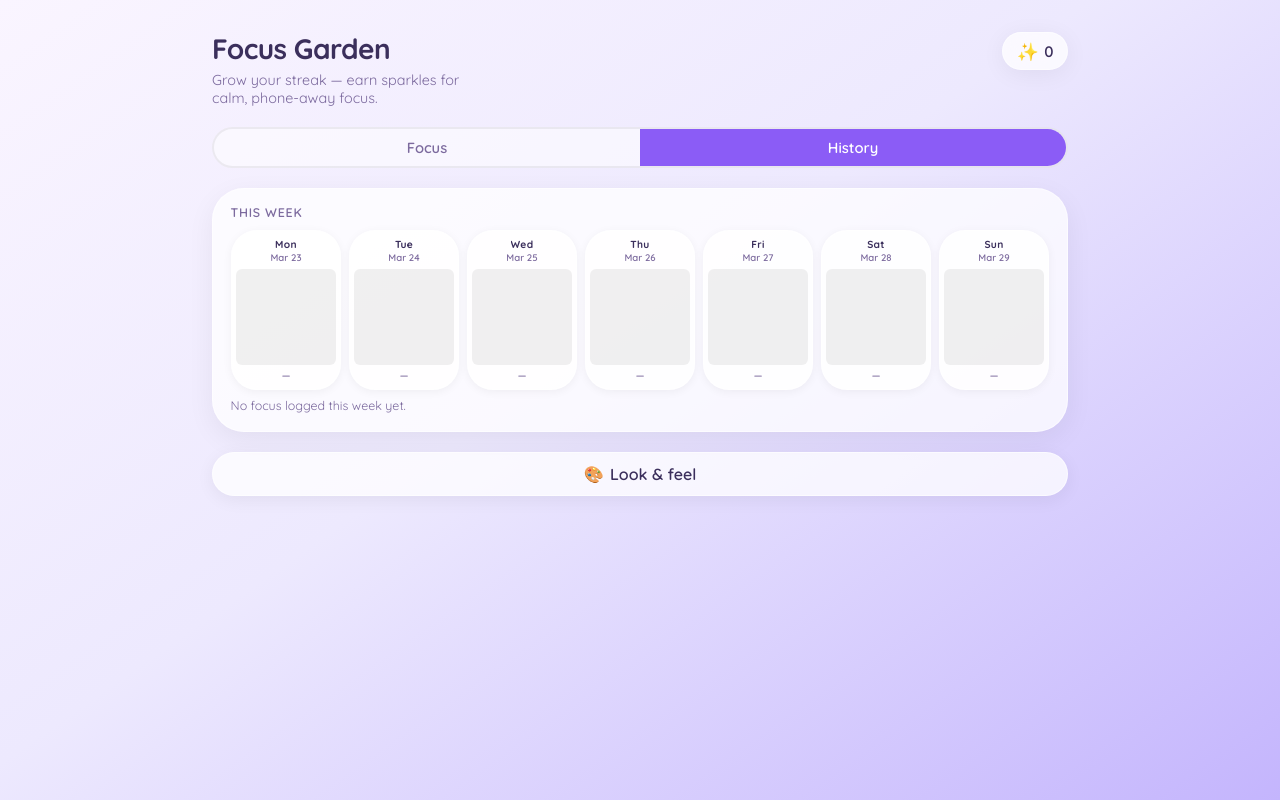
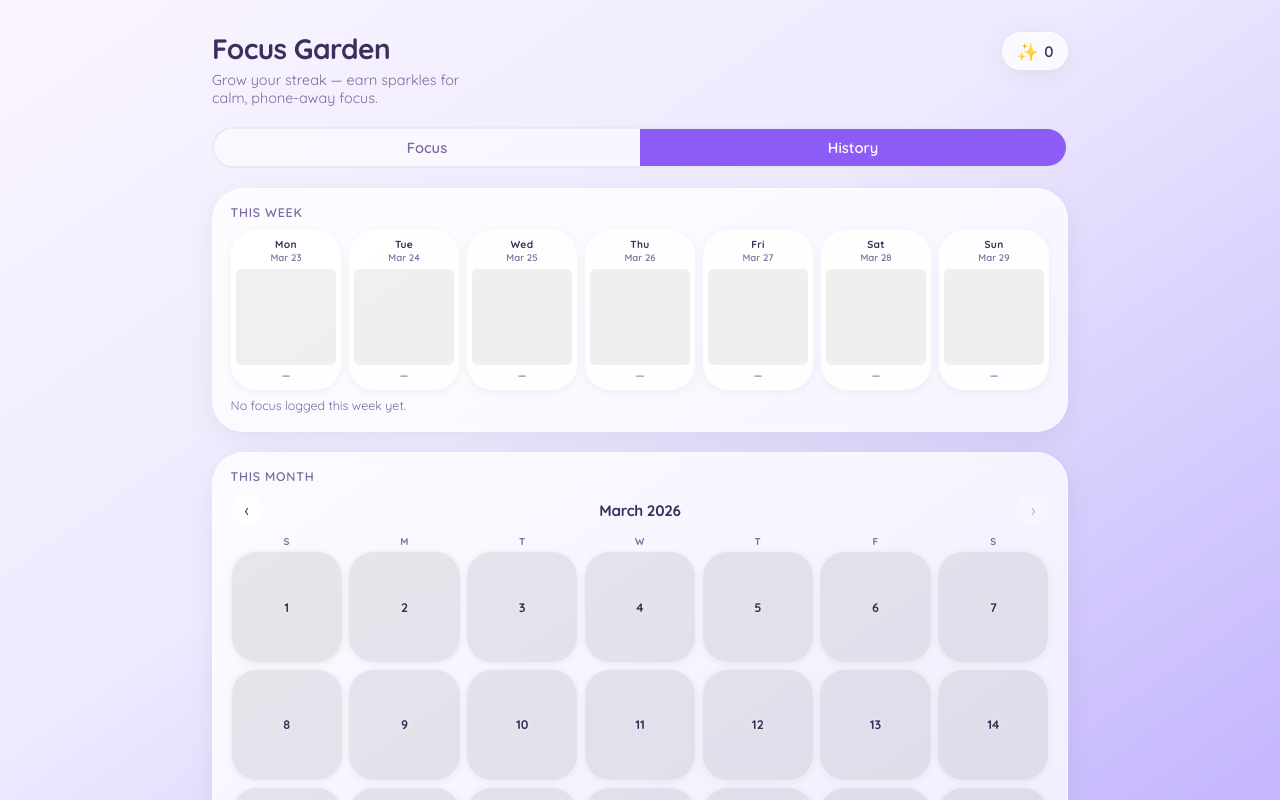
Before and after one commit to ik41002/Focus-app, a React (Vite) app: page / in a window 1280 px wide. Both pictures are taken after a click on the tab "History". Shown: the top 800 px of the page. Built offline with nearby package versions, Linux system fonts and the light colour scheme.

Commit message:
added a monthly heatmap

```diff
--- a/src/App.css
+++ b/src/App.css
@@ -593,6 +593,126 @@
   color: var(--color-muted);
 }
 
+/* Month heatmap (calendar grid) */
+.focus-month {
+  width: 100%;
+}
+
+.focus-month__toolbar {
+  display: flex;
+  align-items: center;
+  justify-content: space-between;
+  gap: 0.5rem;
+  margin-bottom: 0.55rem;
+}
+
+.focus-month__label {
+  flex: 1;
+  text-align: center;
+  font-size: 0.95rem;
+  font-weight: 700;
+  letter-spacing: -0.02em;
+  color: var(--color-text);
+}
+
+.focus-month__nav {
+  flex: 0 0 auto;
+  width: 2rem;
+  height: 2rem;
+  padding: 0;
+  border-radius: var(--radius-md);
+  border: 1px solid rgba(255, 255, 255, 0.55);
+  background: color-mix(in srgb, var(--color-surface) 78%, white);
+  color: var(--color-text);
+  font-size: 1.1rem;
+  line-height: 1;
+  cursor: pointer;
+  transition: background 0.15s ease, border-color 0.15s ease;
+}
+
+.focus-month__nav:hover:not(:disabled) {
+  background: color-mix(in srgb, var(--color-accent) 18%, white);
+  border-color: color-mix(in srgb, var(--color-accent) 35%, white);
+}
+
+.focus-month__nav:disabled {
+  opacity: 0.35;
+  cursor: not-allowed;
+}
+
+.focus-month__weekdays {
+  display: grid;
+  grid-template-columns: repeat(7, minmax(0, 1fr));
+  gap: 0.35rem;
+  margin-bottom: 0.25rem;
+}
+
+.focus-month__weekday {
+  text-align: center;
+  font-size: 0.62rem;
+  font-weight: 700;
+  letter-spacing: 0.04em;
+  color: var(--color-muted);
+  text-transform: uppercase;
+}
+
+.focus-month__grid {
+  display: grid;
+  grid-template-columns: repeat(7, minmax(0, 1fr));
+  gap: 0.35rem;
+}
+
+.focus-month__cell {
+  aspect-ratio: 1;
+  min-width: 0;
+  border-radius: var(--radius-md);
+}
+
+.focus-month__cell--pad {
+  visibility: hidden;
+  pointer-events: none;
+}
+
+.focus-month__cell--day {
+  display: flex;
+  align-items: center;
+  justify-content: center;
+  border: 1px solid rgba(255, 255, 255, 0.45);
+  box-shadow: 0 1px 6px rgba(0, 0, 0, 0.05);
+  background: color-mix(
+    in srgb,
+    var(--color-accent) calc(var(--heat, 0) * 92%),
+    rgba(0, 0, 0, 0.08)
+  );
+  transition: transform 0.12s ease, border-color 0.12s ease, box-shadow 0.12s ease;
+}
+
+.focus-month__cell--day:hover {
+  transform: scale(1.04);
+  border-color: color-mix(in srgb, var(--color-accent) 45%, white);
+  box-shadow: 0 2px 10px rgba(0, 0, 0, 0.08);
+  z-index: 1;
+}
+
+.focus-month__cell--today {
+  outline: 2px solid color-mix(in srgb, var(--color-accent) 70%, var(--color-text));
+  outline-offset: 1px;
+}
+
+.focus-month__day-num {
+  font-size: clamp(0.62rem, 2.8vw, 0.78rem);
+  font-weight: 700;
+  font-variant-numeric: tabular-nums;
+  color: var(--color-text);
+  text-shadow: 0 0 6px rgba(255, 255, 255, 0.75);
+}
+
+.focus-month__hint {
+  margin: 0.55rem 0 0;
+  font-size: 0.78rem;
+  color: var(--color-muted);
+}
+
 .recent-sessions {
   position: relative;
   z-index: 1;
--- a/src/App.tsx
+++ b/src/App.tsx
@@ -1,5 +1,6 @@
 import { useCallback, useEffect, useMemo, useRef, useState } from "react";
 import { FocusChart } from "./components/FocusChart";
+import { FocusMonthHeatmap } from "./components/FocusMonthHeatmap";
 import { Mascot } from "./components/Mascot";
 import "./App.css";
 import { applyThemeToDocument, THEMES } from "./themes";
@@ -384,6 +385,13 @@ export function App() {
               <FocusChart series={chartSeries} />
             </section>
 
+            <section className="focus-history" aria-labelledby="focus-month-heading">
+              <h2 id="focus-month-heading" className="focus-history__title">
+                This month
+              </h2>
+              <FocusMonthHeatmap sessions={state.sessions} />
+            </section>
+
             {recentSessions.length > 0 && (
               <section className="recent-sessions" aria-labelledby="recent-sessions-heading">
                 <h2 id="recent-sessions-heading" className="recent-sessions__title">
--- /dev/null
+++ b/src/components/FocusMonthHeatmap.tsx
@@ -0,0 +1,141 @@
+import { useMemo, useState, type CSSProperties } from "react";
+import type { FocusSession } from "../types";
+import { monthFocusCalendar, todayKey } from "../streak";
+
+type Props = {
+  sessions: FocusSession[];
+};
+
+/** Jan 1, 2023 is a Sunday — used only to label the seven columns Sun–Sat. */
+const WEEKDAY_BASE = new Date(2023, 0, 1);
+
+export function FocusMonthHeatmap({ sessions }: Props) {
+  const now = new Date();
+  const currentY = now.getFullYear();
+  const currentM = now.getMonth();
+
+  const [viewY, setViewY] = useState(currentY);
+  const [viewM, setViewM] = useState(currentM);
+
+  const { cells, maxSeconds } = useMemo(
+    () => monthFocusCalendar(sessions, viewY, viewM),
+    [sessions, viewY, viewM]
+  );
+
+  const monthLabel = useMemo(
+    () =>
+      new Date(viewY, viewM, 1).toLocaleDateString(undefined, {
+        month: "long",
+        year: "numeric",
+      }),
+    [viewY, viewM]
+  );
+
+  const weekdayLabels = useMemo(() => {
+    return Array.from({ length: 7 }, (_, i) => {
+      const d = new Date(WEEKDAY_BASE);
+      d.setDate(WEEKDAY_BASE.getDate() + i);
+      return d.toLocaleDateString(undefined, { weekday: "narrow" });
+    });
+  }, []);
+
+  const today = todayKey();
+  const canGoNext = viewY < currentY || (viewY === currentY && viewM < currentM);
+
+  const goPrev = () => {
+    if (viewM === 0) {
+      setViewY((y) => y - 1);
+      setViewM(11);
+    } else {
+      setViewM((m) => m - 1);
+    }
+  };
+
+  const goNext = () => {
+    if (!canGoNext) return;
+    if (viewM === 11) {
+      setViewY((y) => y + 1);
+      setViewM(0);
+    } else {
+      setViewM((m) => m + 1);
+    }
+  };
+
+  return (
+    <div className="focus-month" role="img" aria-label={`Focus heatmap for ${monthLabel}`}>
+      <div className="focus-month__toolbar">
+        <button
+          type="button"
+          className="focus-month__nav"
+          onClick={goPrev}
+          aria-label="Previous month"
+        >
+          ‹
+        </button>
+        <span className="focus-month__label">{monthLabel}</span>
+        <button
+          type="button"
+          className="focus-month__nav"
+          onClick={goNext}
+          disabled={!canGoNext}
+          aria-label="Next month"
+        >
+          ›
+        </button>
+      </div>
+
+      <div className="focus-month__weekdays" aria-hidden>
+        {weekdayLabels.map((w) => (
+          <span key={w} className="focus-month__weekday">
+            {w}
+          </span>
+        ))}
+      </div>
+
+      <div className="focus-month__grid">
+        {cells.map((c, idx) => {
+          if (c.dateKey == null) {
+            return <div key={`pad-${idx}`} className="focus-month__cell focus-month__cell--pad" />;
+          }
+          const isToday = c.dateKey === today;
+          const heat =
+            maxSeconds > 0 && c.seconds > 0 ? Math.min(1, c.seconds / maxSeconds) : 0;
+          const title = `${c.dateKey}: ${formatHeatLabel(c.seconds)}`;
+          return (
+            <div
+              key={c.dateKey}
+              className={`focus-month__cell focus-month__cell--day ${isToday ? "focus-month__cell--today" : ""}`}
+              title={title}
+              style={
+                {
+                  "--heat": String(heat),
+                } as CSSProperties
+              }
+            >
+              <span className="focus-month__day-num">{parseInt(c.dateKey.slice(8, 10), 10)}</span>
+            </div>
+          );
+        })}
+      </div>
+
+      <p className="focus-month__hint">
+        {maxSeconds > 0 ? (
+          <>
+            Darker = more focus that month (peak {formatHeatLabel(maxSeconds)} on a single day).
+          </>
+        ) : (
+          <>No focus logged this month.</>
+        )}
+      </p>
+    </div>
+  );
+}
+
+function formatHeatLabel(seconds: number) {
+  if (seconds < 60) return `${seconds}s`;
+  const m = Math.floor(seconds / 60);
+  if (m < 60) return `${m} min`;
+  const h = Math.floor(m / 60);
+  const rest = m % 60;
+  return rest > 0 ? `${h}h ${rest}m` : `${h}h`;
+}
--- a/src/streak.ts
+++ b/src/streak.ts
@@ -100,3 +100,46 @@ export function newFocusSessionId(): string {
   }
   return `${Date.now()}-${Math.random().toString(36).slice(2, 11)}`;
 }
+
+/** One slot in a Sun–Sat month grid; `dateKey` null = padding outside the month. */
+export interface MonthCalendarCell {
+  dateKey: string | null;
+  seconds: number;
+}
+
+/** Focus seconds per day for `year` / `monthIndex` (0–11), plus a padded Sun–Sat grid. */
+export function monthFocusCalendar(
+  sessions: FocusSession[],
+  year: number,
+  monthIndex: number
+): { cells: MonthCalendarCell[]; maxSeconds: number } {
+  const prefix = `${year}-${String(monthIndex + 1).padStart(2, "0")}-`;
+  const byDay = new Map<string, number>();
+  for (const s of sessions) {
+    if (!s.date.startsWith(prefix)) continue;
+    byDay.set(s.date, (byDay.get(s.date) ?? 0) + s.seconds);
+  }
+
+  let maxSeconds = 0;
+  for (const v of byDay.values()) maxSeconds = Math.max(maxSeconds, v);
+
+  const numDays = new Date(year, monthIndex + 1, 0).getDate();
+  const leading = new Date(year, monthIndex, 1).getDay();
+  const cells: MonthCalendarCell[] = [];
+
+  for (let i = 0; i < leading; i++) {
+    cells.push({ dateKey: null, seconds: 0 });
+  }
+  for (let day = 1; day <= numDays; day++) {
+    const dk = `${year}-${String(monthIndex + 1).padStart(2, "0")}-${String(day).padStart(2, "0")}`;
+    const seconds = byDay.get(dk) ?? 0;
+    cells.push({ dateKey: dk, seconds });
+  }
+  const total = leading + numDays;
+  const trailing = (7 - (total % 7)) % 7;
+  for (let i = 0; i < trailing; i++) {
+    cells.push({ dateKey: null, seconds: 0 });
+  }
+
+  return { cells, maxSeconds };
+}
```
Also changed, not shown: 1 other file (tests, documents, lock files or other folders).
